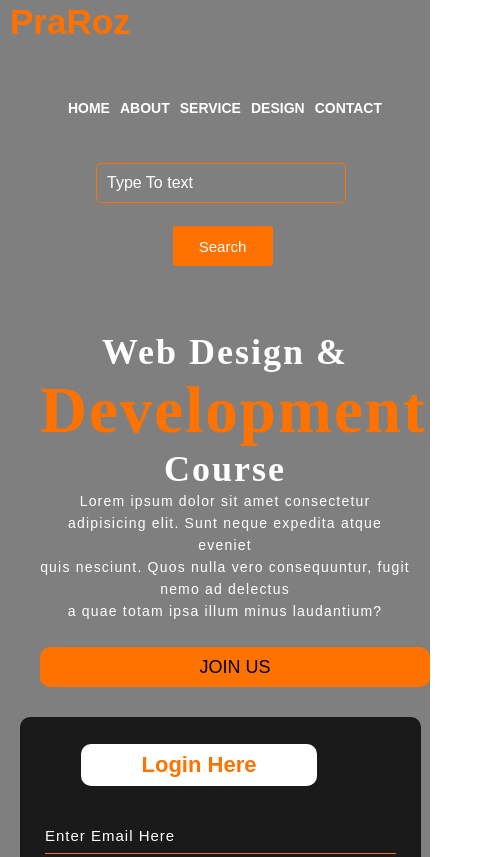
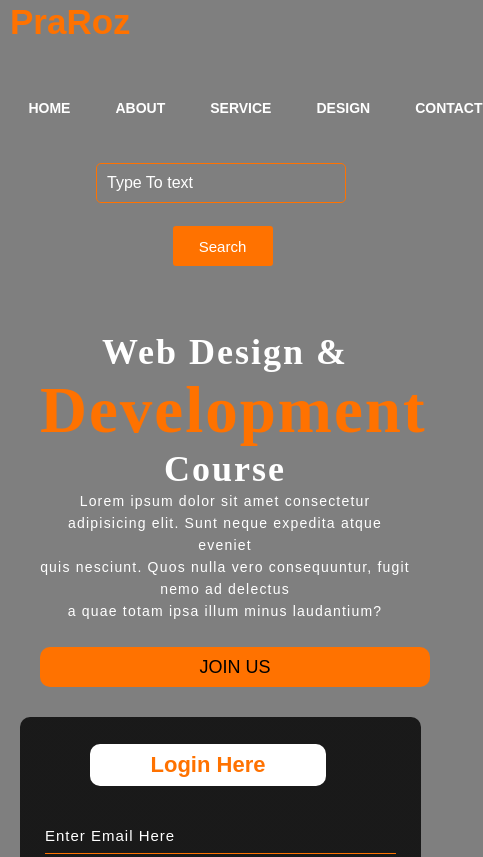
Before and after one commit to Choudharyji36/Web-Design_Portfolio, a plain HTML site: page index.html in a window 390 px wide. Shown: the top 857 px of the page, 483 px wide, since content can reach past the window. Drawn offline with nearby package versions, Linux system fonts and the light colour scheme.

Commit message:
Update style.css
code add

Signed-off-by: Kapil Choudhary  <144799541+Choudharyji36@users.noreply.github.com>

```diff
--- a/style.css
+++ b/style.css
@@ -304,12 +304,12 @@ ul li a:hover{
         display: flex;
         padding: 10px;
         width: 300px;
-        margin-left: 60px;
+        margin-left: 73px;
     }
 
     .menu ul li {
         margin: 10px 0;
-        margin-left: 10px;
+        margin-left: 45px;
     }
 
     .search {
@@ -358,7 +358,7 @@ ul li a:hover{
     }
 
     .form h2 {
-        margin-left: 36px;
+        margin-left: 45px;
     }
 
     .form input,
```
